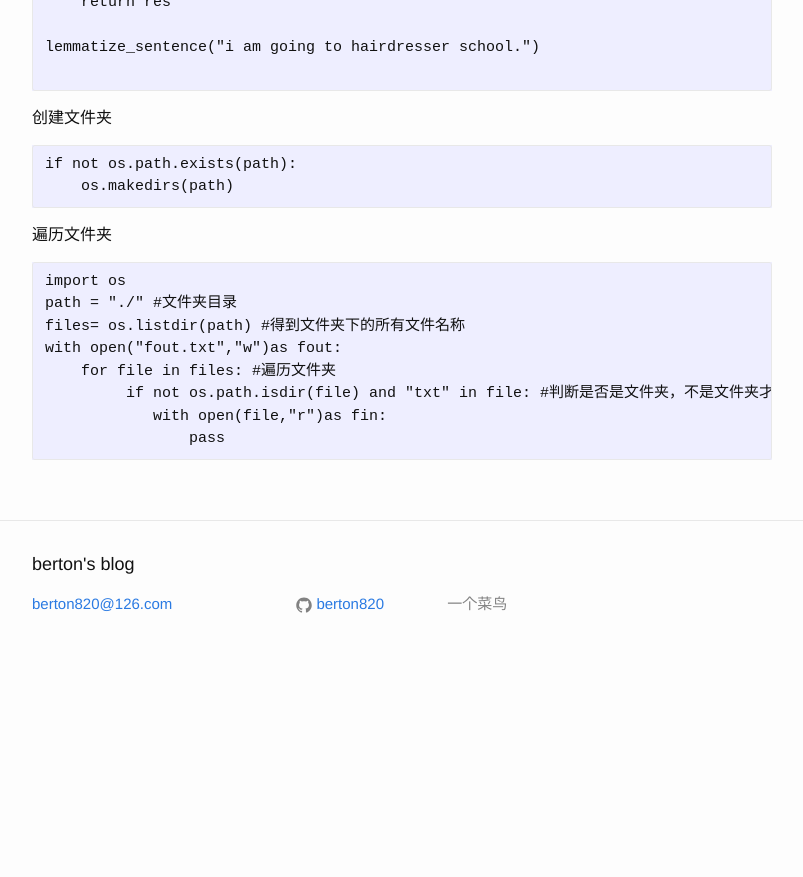
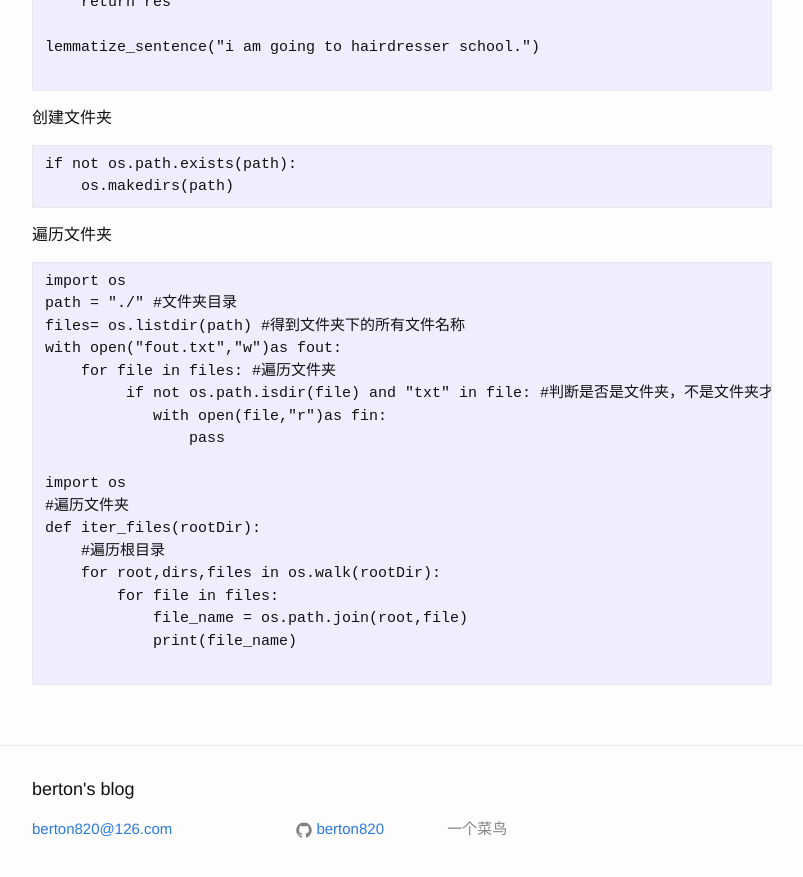
Before and after one commit to berton820/berton820.github.io, a Jekyll site: the page built from _posts/2019-6-30-data_process.markdown, in a window 1280 px wide and 900 px high, scrolled down 2241 px. Shown: the top 877 px of the window, without its empty margins (238-1041 px from the left). Built offline with Jekyll 4.4.1, drawn with Linux system fonts in a browser that asks for light colours; before the commit the page ends 2916 px from its top, so only the background shows below that.

Commit message:
2019年10月11日 星期五 18时19分37秒 CST

````diff
--- a/_posts/2019-6-30-data_process.markdown
+++ b/_posts/2019-6-30-data_process.markdown
@@ -120,4 +120,14 @@ with open("fout.txt","w")as fout:
          if not os.path.isdir(file) and "txt" in file: #判断是否是文件夹，不是文件夹才打开
             with open(file,"r")as fin:
                 pass
+
+import os
+#遍历文件夹
+def iter_files(rootDir):
+    #遍历根目录
+    for root,dirs,files in os.walk(rootDir):
+        for file in files:
+            file_name = os.path.join(root,file)
+            print(file_name)
+
 ```
````
